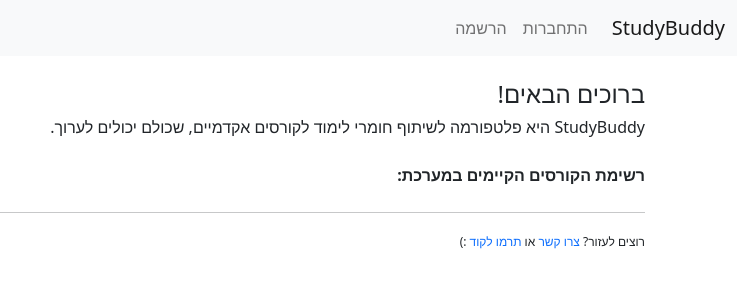
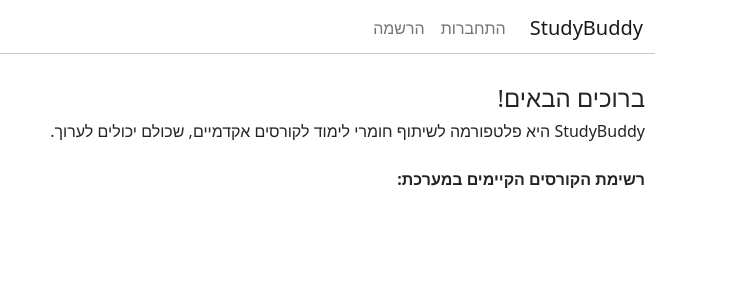
Before and after one commit to Cyanivde/StudyBuddy, a Flask app: page / in a window 1280 px wide. Shown: the top 300 px of the page, without its empty margins (543-1280 px from the left). Run offline with Flask 2, Linux system fonts and the light colour scheme; data that the repository does not hold is empty; some libraries are stand-ins or nearby versions.

Commit message:
style improvement

```diff
--- a/app/static/main.css
+++ b/app/static/main.css
@@ -87,3 +87,7 @@ table.dataTable.dtr-inline.collapsed > tbody > tr > th.dtr-control:before {
 .header-paragraph {
   margin-right: 10px;
 }
+
+.navbar {
+  padding-bottom: 0 !important;
+}
--- a/app/templates/base.html
+++ b/app/templates/base.html
@@ -45,7 +45,7 @@
     <title>StudyBuddy</title>
   </head>
   <body>
-    <nav class="navbar navbar-expand navbar-light bg-light">
+    <nav class="navbar navbar-expand navbar-light container">
       <div class="container-fluid">
         <a class="navbar-brand" href="{{ url_for('index') }}">StudyBuddy</a>
         <div class="collapse navbar-collapse" id="navbarNav">
@@ -66,7 +66,8 @@
         </div>
       </div>
     </nav>
-    <div class="pt-4 container" style="margin: 0 auto">
+    <div class="container" style="margin: 0 auto">
+      <hr style="margin-bottom:30px; margin-top: 5px"/>
       {% block content %}
       {% endblock content %}
     </div>
--- a/app/templates/index.html
+++ b/app/templates/index.html
@@ -13,9 +13,6 @@
                 </li>
             {% endfor %}
         </ul>
-        <hr style="margin-top: 25px" />
-        <div style="font-size: 0.75rem; margin-top: 20px">
-            רוצים לעזור? <a href="https://api.whatsapp.com/send?phone=972502038523">צרו קשר</a> או <a href="https://github.com/Cyanivde/StudyBuddy">תרמו לקוד</a> :)
-        </div>
+        <div style=" margin-top: 20px"></div>
     </div>
 {% endblock content %}
```
